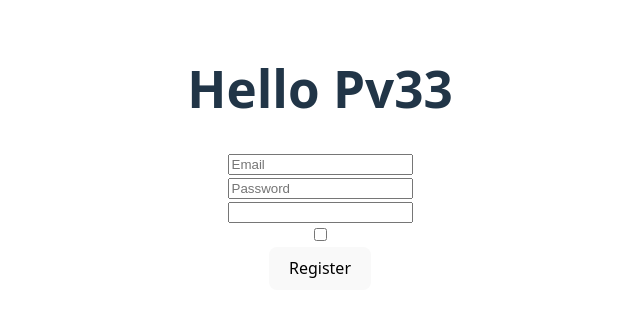
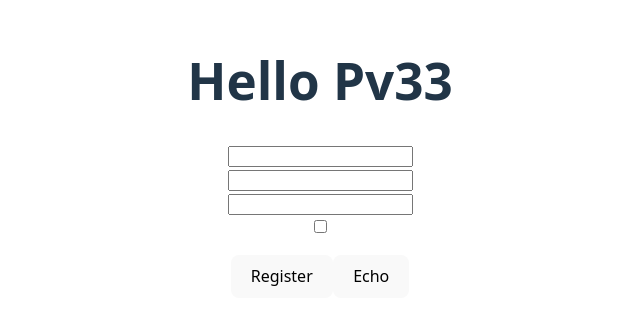
Before and after one commit to ninydev/pv33_node, a React (Vite) app in the folder 01_intro/my-react-app/: page / in a window 1280 px wide. Shown: the part 242-566 px from the top of the page, without its empty margins (320-960 px from the left). Built offline with nearby package versions, Linux system fonts and the light colour scheme.

Commit message:
register Form

```diff
--- a/01_intro/my-react-app/src/Auth/Register/RegisterForm.jsx
+++ b/01_intro/my-react-app/src/Auth/Register/RegisterForm.jsx
@@ -1,28 +1,93 @@
 import logger from "../../utils/logger.js";
 import {useRenderLogger} from "../../hooks/useRenderLogger.js";
+import {useEffect, useRef, useState} from "react";
 
 
 const RegisterForm = () => {
     useRenderLogger('RegisterForm');
 
-    // useRef -?
-    // useState -?
-    // useEffect -?
-    let email = "";
+    const formData = useRef({
+        email: "",
+        password: "",
+        cf_password: "",
+        policy: true
+    });
+
+    const [errors, setErrors] = useState([]);
+
+
+
+    const handleChange = (e) => {
+        const { name, type, value, checked } = e.target;
+
+        // Головна магія тут: дивимось на ТИП інпуту
+        const finalValue = type === 'checkbox' ? checked : value;
+
+        logger.info(`${name} = ${finalValue}`);
+
+        // Записуємо правильні дані
+        formData.current[name] = finalValue;
+
+        const newErrors = [];
+        if (formData.current['password'].length < 7 ) {
+            newErrors.push(`Password must be at least 7 characters long`);
+        }
+        if (formData.current['cf_password'] !== formData.current['password']) {
+            newErrors.push(`Confirm password`);
+        }
+
+        // setErrors(newErrors);
+        setErrors(prevErrors => {
+            // 1. Швидка перевірка на довжину
+            if (prevErrors.length !== newErrors.length) {
+                return newErrors;
+            }
+
+            // 2. Перевірка вмісту (чи всі елементи співпадають)
+            const isSame = prevErrors.every((val, index) => val === newErrors[index]);
+
+            // 3. Магія React: якщо повернути те саме посилання (prevErrors),
+            // рендер скасовується.
+            return isSame ? prevErrors : newErrors;
+        });
+    }
+
+    const logFormData = (e) => {
+        e.preventDefault();
+        logger.info(formData.current);
+    }
 
 
     return(
         <form>
-            <input type="email"
-                   value={email}
-                   onChange={(e) => email = e.target.value}
-                   placeholder="Email" /><br />
-            <input type="password" placeholder="Password" /><br />
-            <input type="password" placeholder="" /><br />
-            <input type="checkbox" /><br />
+            <input type="email" name='email'  onChange={handleChange} /><br />
+            <input type="password" name='password'  onChange={handleChange} /><br />
+            <input type="password" name='cf_password'  onChange={handleChange}  /><br />
+            <input type="checkbox" name='policy' onChange={handleChange}   /><br />
+            <ul>{
+                errors.map((error, index) => (
+                    <li key={index}>{error}</li>
+                ))
+            }
+            </ul>
             <button type="submit">Register</button>
+            <button onClick={logFormData}>Echo</button>
         </form>
     )
 }
 
 export default RegisterForm
+
+// useRef -?
+// useState -?
+// useEffect -?
+
+
+// let email = "";
+// const [email, setEmail] = useState('');
+// const email = useRef("");
+
+// const [password, setPassword] = useState('');
+// useEffect(() => {
+//     logger.info('RegisterForm: Verify Password ' + password);
+// }, [password]);
```
